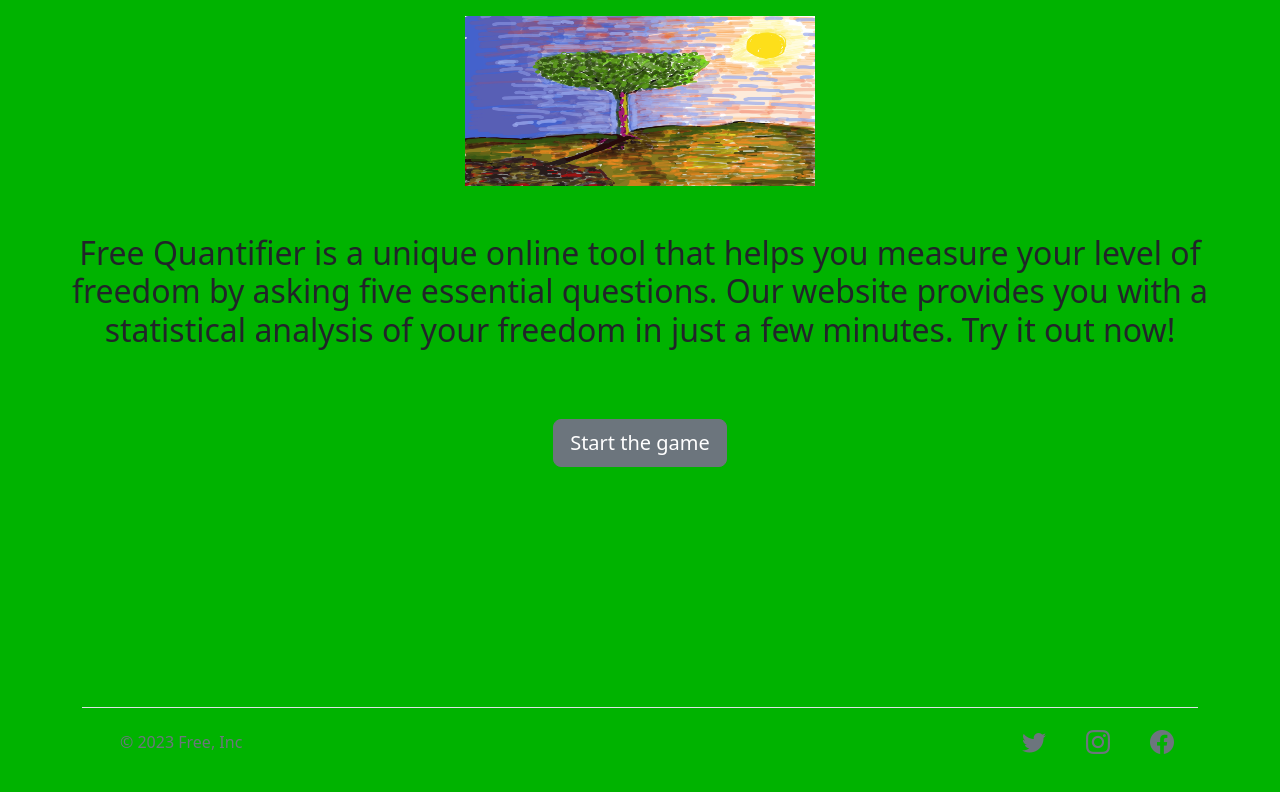
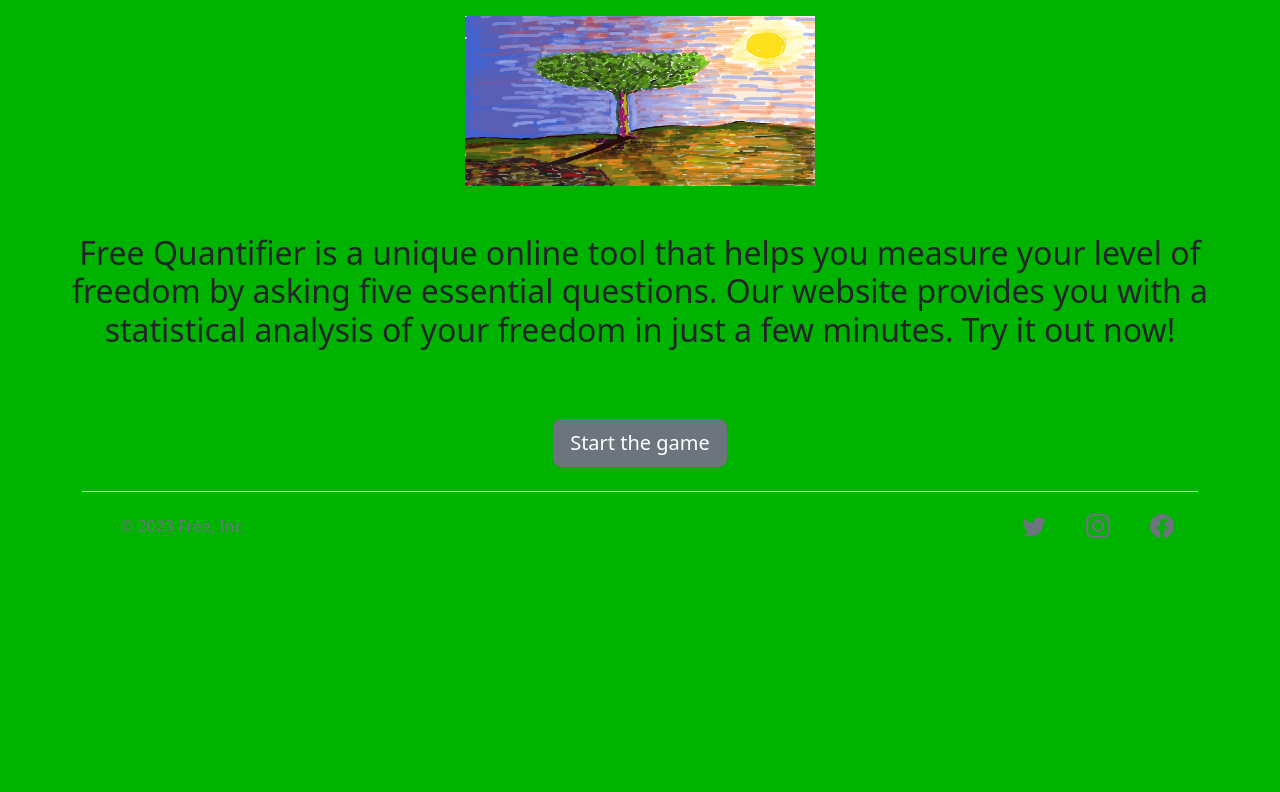
Before and after one commit to AlessioMigotti/project2, a website: page index.html in a window 1280 px wide. Drawn offline with nearby package versions, Linux system fonts and the light colour scheme.

```diff
--- a/index.html
+++ b/index.html
@@ -33,7 +33,7 @@
         </div>
 
         <!--Footer-->
-        <footer class="container fixed-bottom">
+        <footer class="container">
             <div class="d-flex flex-wrap justify-content-between align-items-center py-3 my-4 border-top">
                 <div class="col-md-4 d-flex align-items-center">
                     <a href="/" class="mb-3 me-2 mb-md-0 text-muted text-decoration-none lh-1">
```
Also changed, not shown: assets/images/Screenshot (79).png (added), assets/images/Screenshot (80).png (added).
